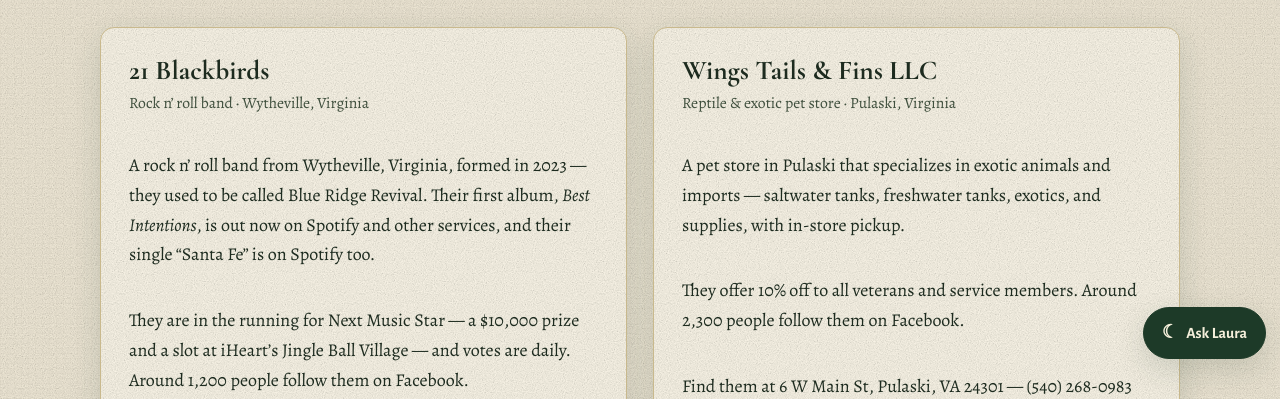
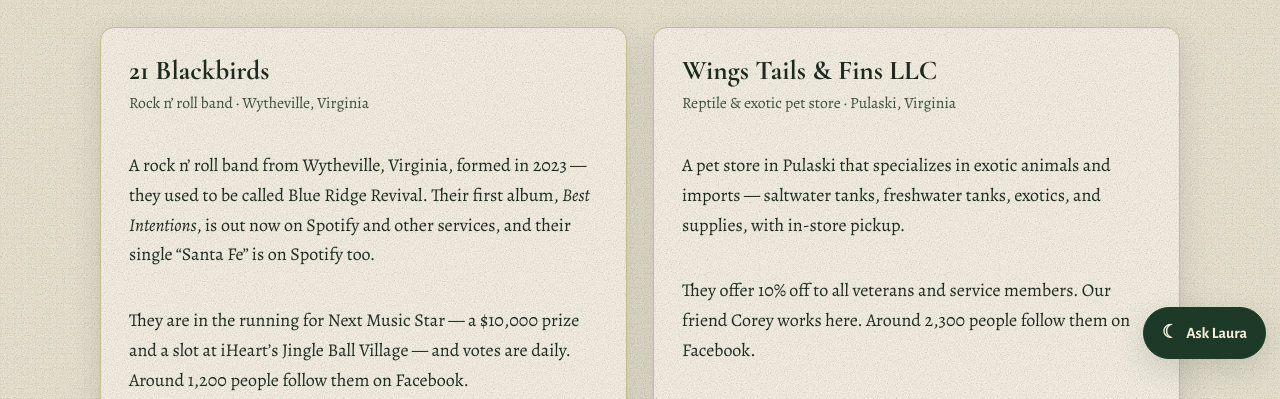
Before and after one commit to gkeefers-netizen/the-open-grove-preview, a plain HTML site: page things-we-like.html in a window 1280 px wide. Shown: the part 357-756 px from the top of the page. Drawn offline with nearby package versions, Linux system fonts and the light colour scheme.

Commit message:
Things We Like (preview): note Corey works at Wings Tails & Fins

```diff
--- a/things-we-like.html
+++ b/things-we-like.html
@@ -443,7 +443,7 @@ footer a{min-height:48px;display:inline-flex;align-items:center}
         <h3>Wings Tails &amp; Fins LLC</h3>
         <p class="sub">Reptile &amp; exotic pet store &middot; Pulaski, Virginia</p>
         <p>A pet store in Pulaski that specializes in exotic animals and imports — saltwater tanks, freshwater tanks, exotics, and supplies, with in-store pickup.</p>
-        <p>They offer 10% off to all veterans and service members. Around 2,300 people follow them on Facebook.</p>
+        <p>They offer 10% off to all veterans and service members. Our friend Corey works here. Around 2,300 people follow them on Facebook.</p>
         <p>Find them at 6 W Main St, Pulaski, VA 24301 — (540) 268-0983 or <a href="mailto:wtfpets@gmail.com">wtfpets@gmail.com</a>.</p>
         <div class="tool-actions">
           <a class="btn btn-moss btn-sm" href="https://www.facebook.com/WTFpets/" target="_blank" rel="noopener">Facebook Page</a>
```
